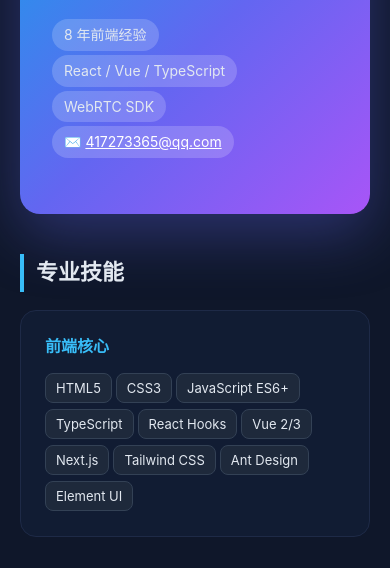
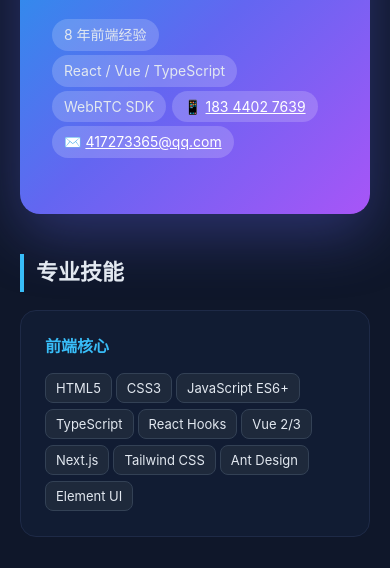
Before and after one commit to sivaschen/hello-page, a plain HTML site: page index.html in a window 390 px wide. Shown: the part 232-800 px from the top of the page. Drawn offline with Linux system fonts and the light colour scheme.

Commit message:
Add phone

```diff
--- a/index.html
+++ b/index.html
@@ -20,7 +20,7 @@ footer{text-align:center;color:var(--mute);font-size:13px;margin-top:48px}
 @media(max-width:600px){header h1{font-size:34px}}
 </style></head><body><div class="wrap">
 <header><h1>陈成</h1><p>前端开发工程师 · WebRTC 音视频方向</p>
-<div class="tags"><span>8 年前端经验</span><span>React / Vue / TypeScript</span><span>WebRTC SDK</span><span>✉️ <a href="mailto:417273365@qq.com">417273365@qq.com</a></span></div></header>
+<div class="tags"><span>8 年前端经验</span><span>React / Vue / TypeScript</span><span>WebRTC SDK</span><span>📱 <a href="tel:18344027639">183 4402 7639</a></span><span>✉️ <a href="mailto:417273365@qq.com">417273365@qq.com</a></span></div></header>
 
 <section><h2>专业技能</h2><div class="skills">
 <div class="card"><h3>前端核心</h3><span class="chip">HTML5</span><span class="chip">CSS3</span><span class="chip">JavaScript ES6+</span><span class="chip">TypeScript</span><span class="chip">React Hooks</span><span class="chip">Vue 2/3</span><span class="chip">Next.js</span><span class="chip">Tailwind CSS</span><span class="chip">Ant Design</span><span class="chip">Element UI</span></div>
```
